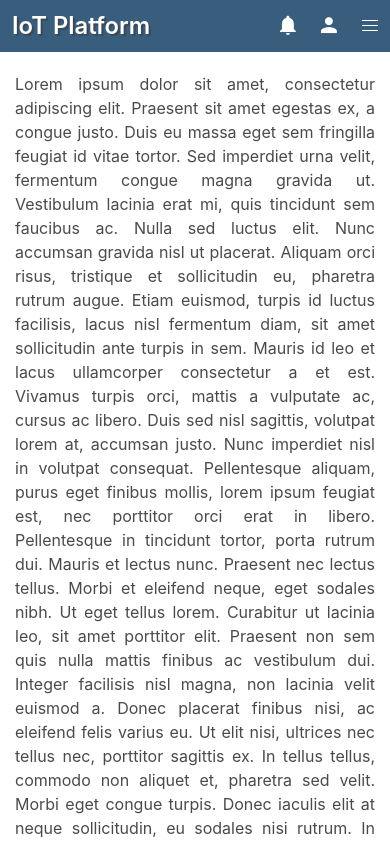
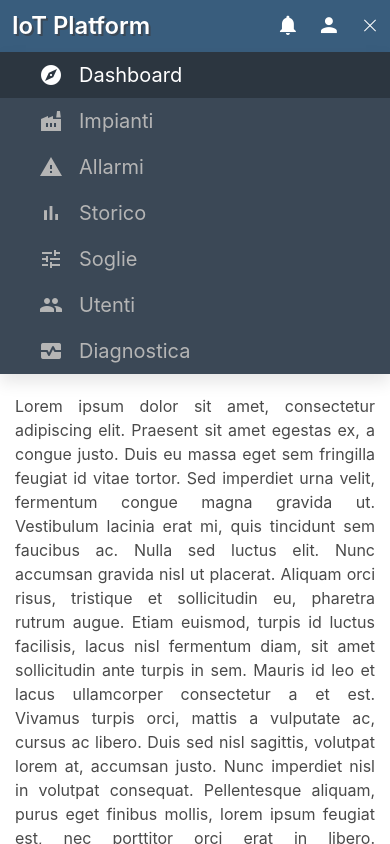
Before and after one commit to fede-palazz/sensor-hub, an Angular app in the folder frontend/: page / in a window 390 px wide. Shown: the top 844 px of the page. Built offline with nearby package versions, Linux system fonts and the light colour scheme.

Commit message:
IOT-40 Implemented mobile sidebar dark theme

```diff
--- a/frontend/src/app/components/nav/navbar/navbar.component.html
+++ b/frontend/src/app/components/nav/navbar/navbar.component.html
@@ -42,36 +42,36 @@
 
   <!--------- NAVBAR MOBILE MENU -------->
   <div
-    class="navbar-menu"
+    class="navbar-menu has-background-primary-dark"
     *ngIf="isMobileView"
     [class.is-active]="isMobileMenuOpen"
   >
     <div class="navbar-start">
-      <a class="navbar-item" routerLink="">
+      <a class="navbar-item link-active" routerLink="">
         <i class="material-icons">explore</i>
         <span class="is-size-5">Dashboard</span>
       </a>
-      <a class="navbar-item" routerLink="">
+      <a class="navbar-item link-inactive" routerLink="">
         <i class="material-icons">factory</i>
         <span class="is-size-5">Impianti</span>
       </a>
-      <a class="navbar-item" routerLink="">
+      <a class="navbar-item link-inactive" routerLink="">
         <i class="material-icons">warning</i>
         <span class="is-size-5">Allarmi</span>
       </a>
-      <a class="navbar-item" routerLink="">
+      <a class="navbar-item link-inactive" routerLink="">
         <i class="material-icons">bar_chart</i>
         <span class="is-size-5">Storico</span>
       </a>
-      <a class="navbar-item" routerLink="">
+      <a class="navbar-item link-inactive" routerLink="">
         <i class="material-icons">tune</i>
         <span class="is-size-5">Soglie</span>
       </a>
-      <a class="navbar-item" routerLink="">
+      <a class="navbar-item link-inactive" routerLink="">
         <i class="material-icons">people</i>
         <span class="is-size-5">Utenti</span>
       </a>
-      <a class="navbar-item" routerLink="">
+      <a class="navbar-item link-inactive" routerLink="">
         <i class="material-icons">monitor_heart</i>
         <span class="is-size-5">Diagnostica</span>
       </a>
--- a/frontend/src/app/components/nav/navbar/navbar.component.scss
+++ b/frontend/src/app/components/nav/navbar/navbar.component.scss
@@ -2,6 +2,7 @@
 @import "bulma/sass/utilities/mixins";
 
 $icon-bg-color: rgba(0, 0, 0, 0.05);
+$link-bg-color: rgba(0, 0, 0, 0.25);
 
 .navbar {
   position: sticky;
@@ -79,14 +80,31 @@ $icon-bg-color: rgba(0, 0, 0, 0.05);
 
 .navbar-menu {
   font-size: 1rem;
+  padding: 0;
 
   & .navbar-item {
     // color: #fff;
     display: flex;
     align-items: center;
     padding-left: 10%;
+    &:hover:not(.active),
+    &:focus:not(.active) {
+      background-color: $link-bg-color;
+    }
+    &:active {
+      background-color: $link-bg-color;
+    }
   }
   & .material-icons {
     margin-right: 16px;
   }
 }
+
+.link-active {
+  background-color: $link-bg-color;
+  color: $icon-active;
+}
+
+.link-inactive {
+  color: $icon-inactive;
+}
--- a/frontend/src/app/components/nav/navbar/navbar.component.ts
+++ b/frontend/src/app/components/nav/navbar/navbar.component.ts
@@ -8,7 +8,7 @@ import { ViewDetectorService } from 'src/app/services/view-detector.service';
 })
 export class NavbarComponent {
   isMobileView!: boolean;
-  isMobileMenuOpen?: boolean;
+  isMobileMenuOpen?: boolean = true;
   @Output() onToggleSidebar = new EventEmitter<boolean>();
 
   constructor(private viewDetectorService: ViewDetectorService) {}
--- a/frontend/src/app/components/nav/sidebar/sidebar.component.scss
+++ b/frontend/src/app/components/nav/sidebar/sidebar.component.scss
@@ -31,8 +31,8 @@ $link-bg-color: rgba(0, 0, 0, 0.25);
     padding-left: 1em;
     height: 3.75em;
 
-    &:hover:not(.active),
-    &:focus:not(.active) {
+    &:hover:not(.link-active),
+    &:focus:not(.link-active) {
       background-color: $link-bg-color;
     }
     &:active {
```
